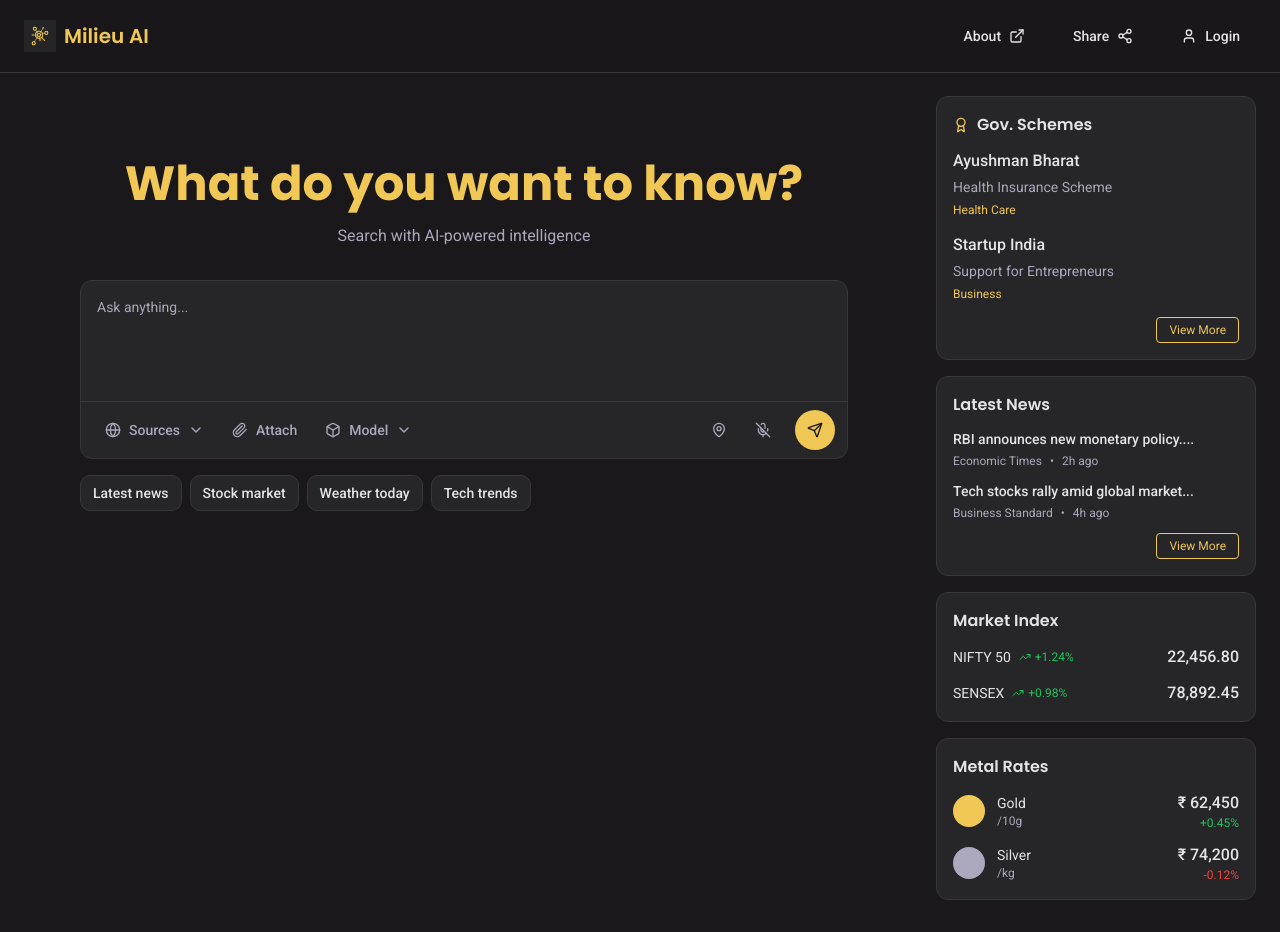
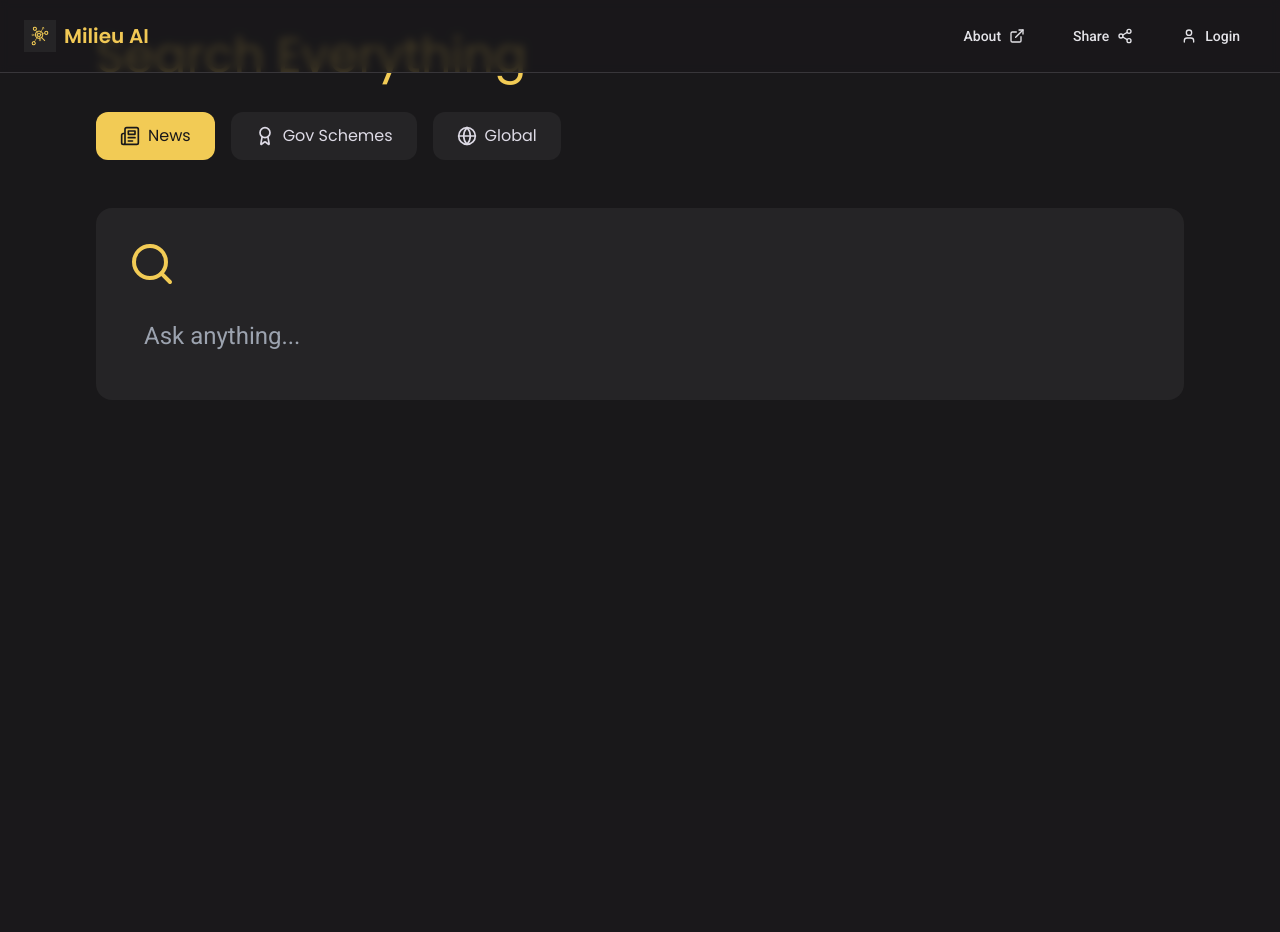
Before and after one commit to JeMeen119/CreativeCanavasV1, a React (Vite) app in the folder V1/: page / in a window 1280 px wide. After the commit the page ends 800 px from the top, so only its background shows below. Built offline with nearby package versions, Linux system fonts and the light colour scheme; the HTML template or start-up script is replaced by a standard one.

Commit message:
Update Index.tsx

```diff
--- a/V1/src/pages/Index.tsx
+++ b/V1/src/pages/Index.tsx
@@ -1,31 +1,52 @@
 import { Navbar } from "@/components/Navbar";
-import { SearchBox } from "@/components/SearchBox";
-import { Sidebar } from "@/components/Sidebar";
+import { Search, Newspaper, Award, Globe, ToggleLeft, ToggleRight } from "lucide-react";
+import { useState } from "react";
 
-const Index = () => {
+const sources = [
+  { name: "News", icon: Newspaper, active: true },
+  { name: "Gov Schemes", icon: Award, active: false },
+  { name: "Global", icon: Globe, active: false }
+];
+
+export default function Index() {
+  const [activeSource, setActiveSource] = useState("News");
+
   return (
-    <div className="min-h-screen bg-background">
+    <div className="min-h-screen bg-[#19181A] text-[#DDDAE5] font-['Roboto']">
       <Navbar />
-
-      <main className="pt-24 px-6 pb-8">
-        <div className="max-w-7xl mx-auto flex gap-8">
-          {/* Main Content */}
-          <div className="flex-1 flex flex-col items-center justify-start pt-16">
-            <h1 className="text-4xl md:text-5xl font-heading font-bold text-primary mb-4 text-center">
-              What do you want to know?
-            </h1>
-            <p className="text-muted-foreground mb-8 text-center">
-              Search with AI-powered intelligence
-            </p>
-            <SearchBox />
-          </div>
-
-          {/* Sidebar */}
-          <Sidebar />
+      <div className="max-w-6xl mx-auto p-8">
+        <h1 className="text-5xl font-['Poppins'] mb-8 text-[#F2CB55]">Search Everything</h1>
+        <div className="flex gap-4 mb-12">
+          {sources.map((source) => (
+            <ToggleButton
+              key={source.name}
+              source={source}
+              active={activeSource === source.name}
+              onToggle={() => setActiveSource(source.name)}
+            />
+          ))}
         </div>
-      </main>
+        <div className="search-box p-8 bg-[#252426] rounded-2xl">
+          <Search className="w-12 h-12 text-[#F2CB55] mb-4" />
+          <input type="text" placeholder="Ask anything..." className="w-full p-4 bg-transparent text-2xl border-none outline-none" />
+        </div>
+      </div>
     </div>
   );
-};
+}
 
-export default Index;
+function ToggleButton({ source, active, onToggle }) {
+  return (
+    <button
+      onClick={onToggle}
+      className={`flex items-center gap-2 px-6 py-3 rounded-xl transition-all font-['Poppins'] ${
+        active
+          ? "bg-[#F2CB55] text-[#19181A]"
+          : "bg-[#252426] hover:bg-[#19181A]"
+      }`}
+    >
+      <source.icon className="w-5 h-5" />
+      {source.name}
+    </button>
+  );
+}
```
